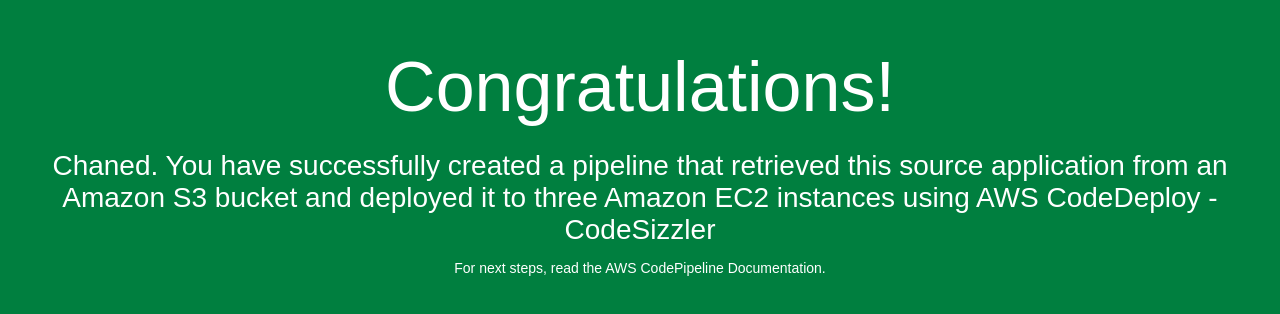
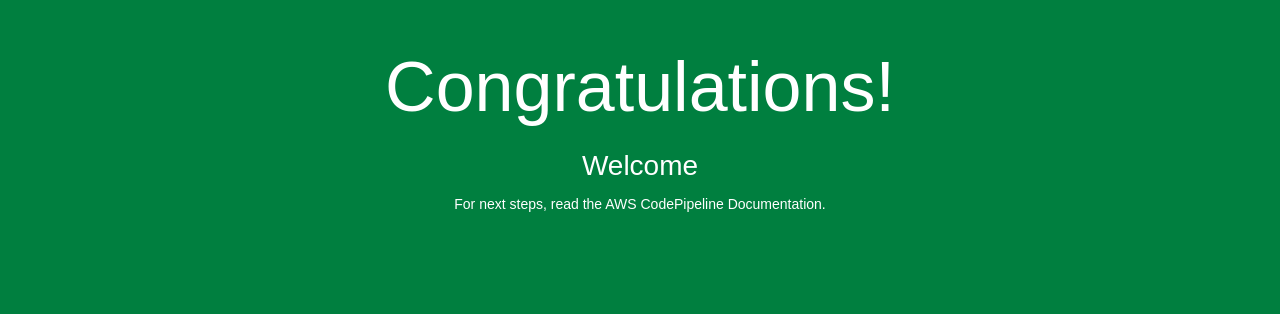
Before and after one commit to virendrasng/awstraining, a plain HTML site: page index.html in a window 1280 px wide. Drawn offline with Linux system fonts and the light colour scheme.

Commit message:
Update index.html

```diff
--- a/index.html
+++ b/index.html
@@ -27,8 +27,7 @@
 <body>
   <div align="center">
     <h1>Congratulations!</h1>
-    <h2>Chaned. You have successfully created a pipeline that retrieved this source application from an Amazon S3 bucket and deployed it
-	to three Amazon EC2 instances using AWS CodeDeploy - CodeSizzler</h2>
+    <h2>Welcome</h2>
     <p>For next steps, read the AWS CodePipeline Documentation.</p>
   </div>
 </body>
```
